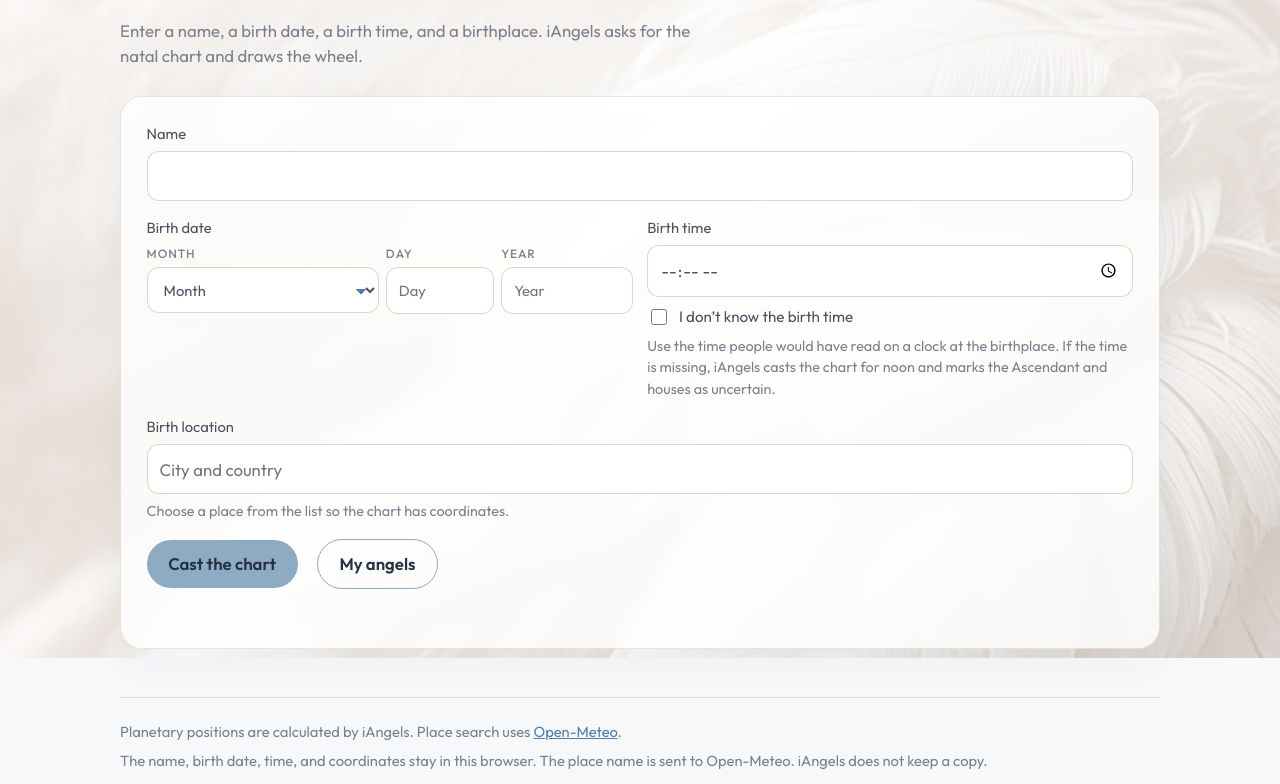
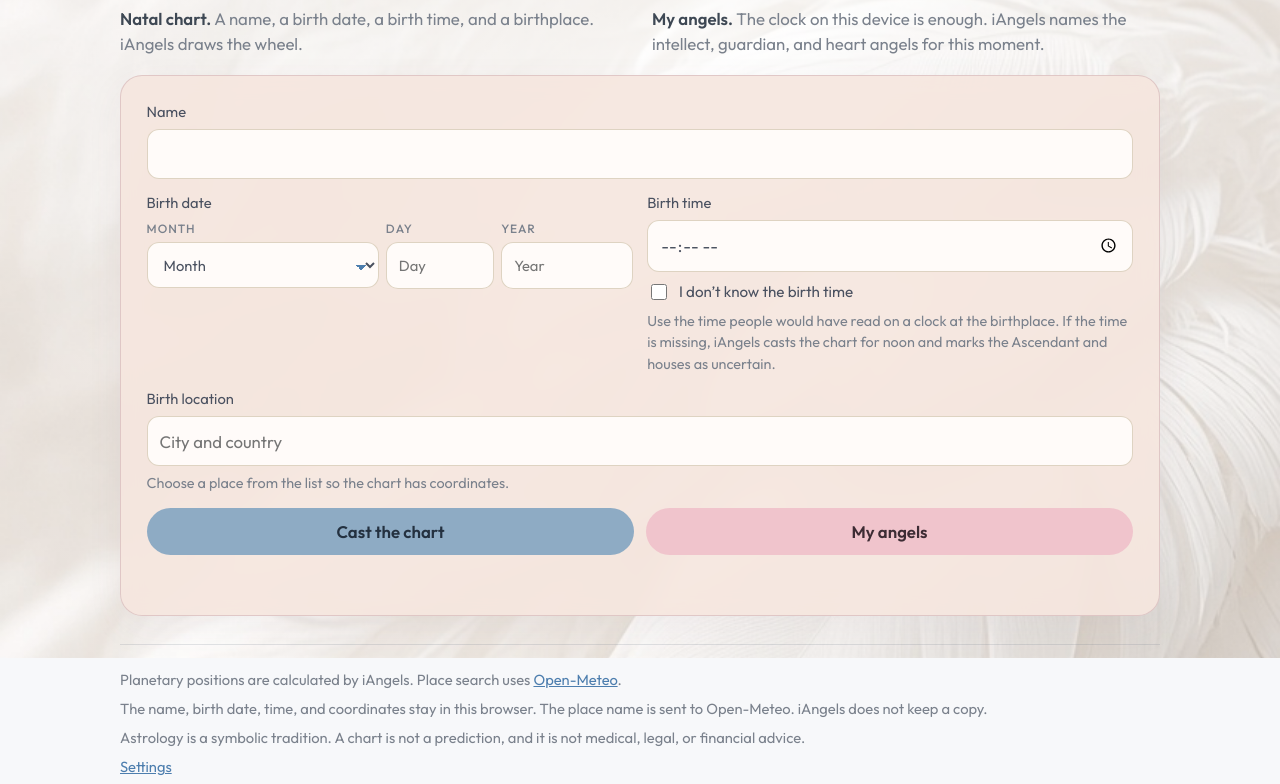
Before and after one commit to zendata/BMF, a plain HTML site: page index.html in a window 1280 px wide. Shown: the part 142-926 px from the top of the page. Drawn offline with Linux system fonts and the light colour scheme.

Commit message:
Give the chart and the angels equal weight on the opening page.
The form takes a warm fill, and My angels uses a pastel pink beside the blue chart button.

Co-authored-by: Cursor <cursoragent@cursor.com>

```diff
--- a/index.html
+++ b/index.html
@@ -4,7 +4,7 @@
   <meta charset="utf-8">
   <meta name="viewport" content="width=device-width, initial-scale=1">
   <title>iAngels</title>
-  <meta name="description" content="iAngels casts a natal chart from a name, birth date, birth time, and birthplace.">
+  <meta name="description" content="iAngels casts a natal chart, and names the intellect, guardian, and heart angels for this moment.">
   <meta name="theme-color" content="#f7f8fa">
   <link rel="icon" href="favicon.svg" type="image/svg+xml">
   <link rel="preconnect" href="https://fonts.googleapis.com">
@@ -22,10 +22,13 @@
       </svg>
     </a>
     <header class="mast">
-      <p class="eyebrow">Natal chart</p>
+      <p class="eyebrow">Chart and angels</p>
       <h1>iAngels</h1>
       <p class="byline">by Jikara and Graham</p>
-      <p class="lede">Enter a name, a birth date, a birth time, and a birthplace. iAngels asks for the natal chart and draws the wheel.</p>
+      <div class="ways">
+        <p><strong>Natal chart.</strong> A name, a birth date, a birth time, and a birthplace. iAngels draws the wheel.</p>
+        <p><strong>My angels.</strong> The clock on this device is enough. iAngels names the intellect, guardian, and heart angels for this moment.</p>
+      </div>
     </header>
 
     <main>
--- a/styles.css
+++ b/styles.css
@@ -44,10 +44,10 @@ body {
   position: relative;
   width: min(1040px, calc(100% - 2rem));
   margin: 0 auto;
-  padding: 2.75rem 0 4rem;
+  padding: 2.1rem 0 3rem;
 }
 
-.mast { max-width: 40rem; margin-bottom: 1.75rem; }
+.mast { margin-bottom: 1.15rem; }
 
 .settings-link {
   position: absolute;
@@ -105,16 +105,33 @@ h2, h3, .sign-card h3 {
 
 .lede { margin: 1rem 0 0; max-width: 38rem; }
 
+.ways {
+  display: grid;
+  grid-template-columns: 1fr 1fr;
+  gap: 0.35rem 1.5rem;
+  margin-top: 0.9rem;
+}
+
+.ways p {
+  margin: 0;
+  color: var(--ink-soft);
+}
+
+.ways strong {
+  color: #3e4854;
+  font-weight: 600;
+}
+
 .panel {
-  background: var(--cloud);
-  border: 1px solid var(--line);
+  background: rgba(246, 230, 222, 0.9);
+  border: 1px solid rgba(176, 132, 142, 0.32);
   border-radius: 22px;
   padding: clamp(1.1rem, 2vw, 1.6rem);
-  box-shadow: 0 12px 36px rgba(80, 100, 120, 0.06);
+  box-shadow: 0 12px 36px rgba(120, 90, 96, 0.07);
   backdrop-filter: blur(10px);
 }
 
-.field { margin: 0 0 1rem; position: relative; }
+.field { margin: 0 0 0.8rem; position: relative; }
 
 label,
 .label {
@@ -129,7 +146,7 @@ input[type="search"],
 input[type="time"],
 select {
   width: 100%;
-  background: var(--veil);
+  background: rgba(255, 252, 250, 0.96);
   color: var(--ink);
   border: 1px solid rgba(141, 107, 56, 0.28);
   border-radius: 12px;
@@ -287,7 +304,10 @@ a:focus-visible {
   font-weight: 600;
 }
 
-.actions { margin-top: 0.4rem; display: flex; flex-wrap: wrap; gap: 0.8rem 1.2rem; align-items: center; }
+.actions { margin-top: 0.2rem; display: flex; flex-wrap: wrap; gap: 0.7rem; align-items: stretch; }
+
+.actions .primary,
+.actions .secondary { flex: 1 1 12rem; }
 
 .back-link { margin: 1.2rem 0 0; }
 
@@ -311,16 +331,16 @@ a:focus-visible {
 .secondary {
   min-height: 2.8rem;
   padding: 0.7rem 1.35rem;
-  background: transparent;
-  color: #243140;
-  border: 1px solid #8eabc4;
+  background: #f0c4cc;
+  color: #3d2c34;
+  border: 0;
   border-radius: 999px;
   font: inherit;
   font-weight: 600;
   cursor: pointer;
 }
 
-.secondary:hover { background: rgba(142, 171, 196, 0.28); }
+.secondary:hover { background: #e4b3bd; }
 
 .angel-card h3 { margin-top: 0.2rem; }
 
@@ -684,7 +704,7 @@ th {
 }
 
 footer {
-  margin-top: 3rem;
+  margin-top: 1.8rem;
   padding-top: 1rem;
   border-top: 1px solid var(--line);
   font-size: 0.92rem;
@@ -701,7 +721,7 @@ a:hover { color: #243140; }
 }
 
 @media (max-width: 760px) {
-  .when, .big-three, .balance, .houses, .angles {
+  .when, .big-three, .balance, .houses, .angles, .ways {
     grid-template-columns: 1fr;
   }
   .angles { grid-template-columns: 1fr 1fr; }
```
